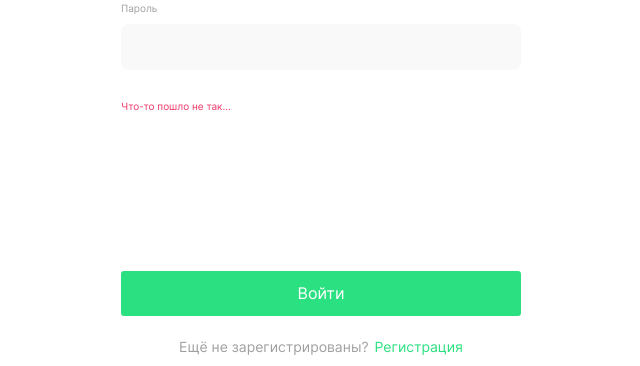
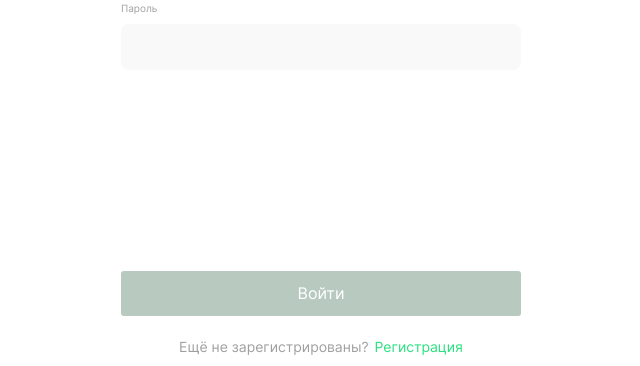
Before and after one commit to darud4/movies-explorer-frontend, a React (Create React App) app: page /signin in a window 1280 px wide. Shown: the part 275-641 px from the top of the page, without its empty margins (319-959 px from the left). Built offline with nearby package versions, Linux system fonts and the light colour scheme.

Commit message:
feat: add simple validation for required fields in Login

```diff
--- a/src/components/InputForm/Button/Button.css
+++ b/src/components/InputForm/Button/Button.css
@@ -16,6 +16,11 @@
   opacity: 0.6;
 }
 
+.button_disabled {
+  background-color: rgb(184, 201, 192);
+  pointer-events: none;
+}
+
 @media screen and (max-width: 480px) {
   .button {
     min-width: unset;
--- a/src/components/InputForm/Button/Button.js
+++ b/src/components/InputForm/Button/Button.js
@@ -1,7 +1,10 @@
 import './Button.css';
 
-function Button({ caption }) {
-    return <button className="button" type="submit">{caption}</button>
+function Button({ caption, isValid }) {
+
+    const cl = isValid ? '' : 'button_disabled';
+
+    return <button className={`button ${cl}`} type="submit" disabled={!isValid}>{caption}</button>
 
 }
 
--- a/src/components/InputForm/Input/Input.css
+++ b/src/components/InputForm/Input/Input.css
@@ -25,8 +25,10 @@
 .input__error-span {
   font-size: 10px;
   font-weight: 400;
-  line-height: 12px;
+  line-height: 10px;
   color: rgba(238, 52, 101, 1);
+  margin-top: -10px;
+  min-height: 10px;
 }
 
 .input__input:focus {
--- a/src/components/InputForm/Input/Input.js
+++ b/src/components/InputForm/Input/Input.js
@@ -1,8 +1,8 @@
 import './Input.css';
 
-function Input({ label, name, error }) {
+function Input({ label, name, error, onChange, value }) {
     return <label className="input__label">{label}
-        <input className="input__input" name={name} required />
+        <input className="input__input" name={name} required value={value || ''} onChange={onChange} />
         <span className={`input__error-span error-${name}`}>{error}</span>
     </label>
 }
--- a/src/components/InputForm/InputForm.js
+++ b/src/components/InputForm/InputForm.js
@@ -5,16 +5,16 @@ import Logo from '../Logo/Logo';
 import Input from './Input/Input';
 import Button from './Button/Button';
 
-function InputForm({ inputs, title, formName, buttonName, bottomText, bottomLink, linkTarget }) {
+function InputForm({ inputs, values = {}, errors = {}, isValid, onChange, title, formName, buttonName, bottomText, bottomLink, linkTarget }) {
     return (<form className="input-form" name={formName}>
         <Logo />
         <h1 className="title">{title}</h1>
         <fieldset className="input-form__inputs">
-            {inputs.map(({ caption, name }, i) => <Input key={i} label={caption} name={name} />)}
-            <span className="input-form__error">Что-то пошло не так...</span>
+            {inputs.map(({ caption, name }, i) => <Input key={i} label={caption} name={name} onChange={onChange} value={values[name]} error={errors[name]} />)}
+            <span className="input-form__error"></span>
         </fieldset>
         <fieldset className="input-form__buttons">
-            <Button caption={buttonName} />
+            <Button caption={buttonName} isValid={isValid} />
             <span className="input-form__text">{bottomText}<Link to={linkTarget} className="input-form__link">{bottomLink}</Link></span>
         </fieldset>
     </form>);
--- a/src/components/Login/Login.js
+++ b/src/components/Login/Login.js
@@ -1,8 +1,16 @@
+import { useEffect } from 'react';
 import InputForm from '../InputForm/InputForm';
+import useFormWithValidation from '../useFormWithValidation/useFormWithValidation';
+import React from 'react';
 
 const inputs = [{ caption: 'E-mail', name: 'email' }, { caption: "Пароль", name: 'password' }];
 
 function Login() {
+
+    const { values, errors, isValid, handleChange, resetForm } = useFormWithValidation();
+
+    useEffect(() => resetForm(), []);
+
     return (<InputForm
         inputs={inputs}
         title="Рады видеть!"
@@ -10,7 +18,12 @@ function Login() {
         buttonName="Войти"
         bottomText="Ещё не зарегистрированы?"
         bottomLink="Регистрация"
-        linkTarget="/signup" />);
+        linkTarget="/signup"
+        values={values}
+        errors={errors}
+        isValid={isValid}
+        onChange={handleChange}
+    />);
 }
 
 export default Login;
```
